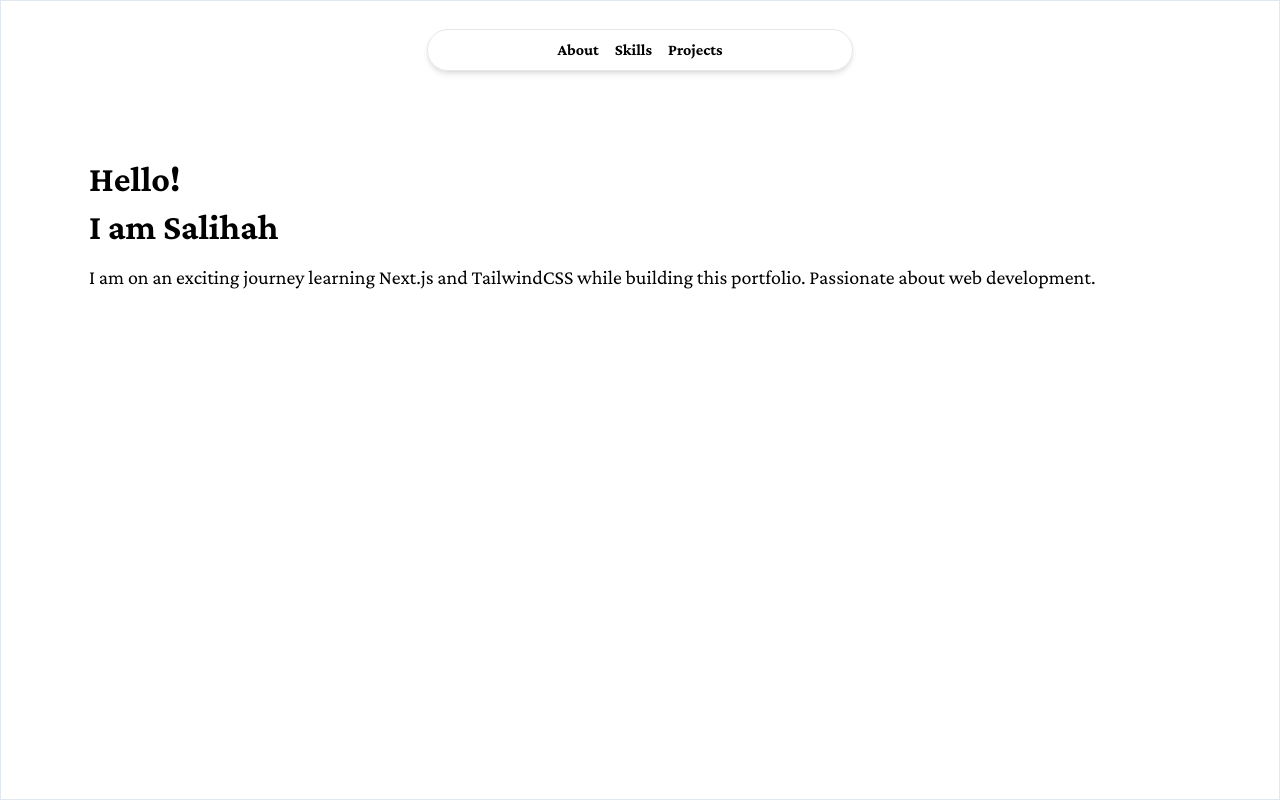
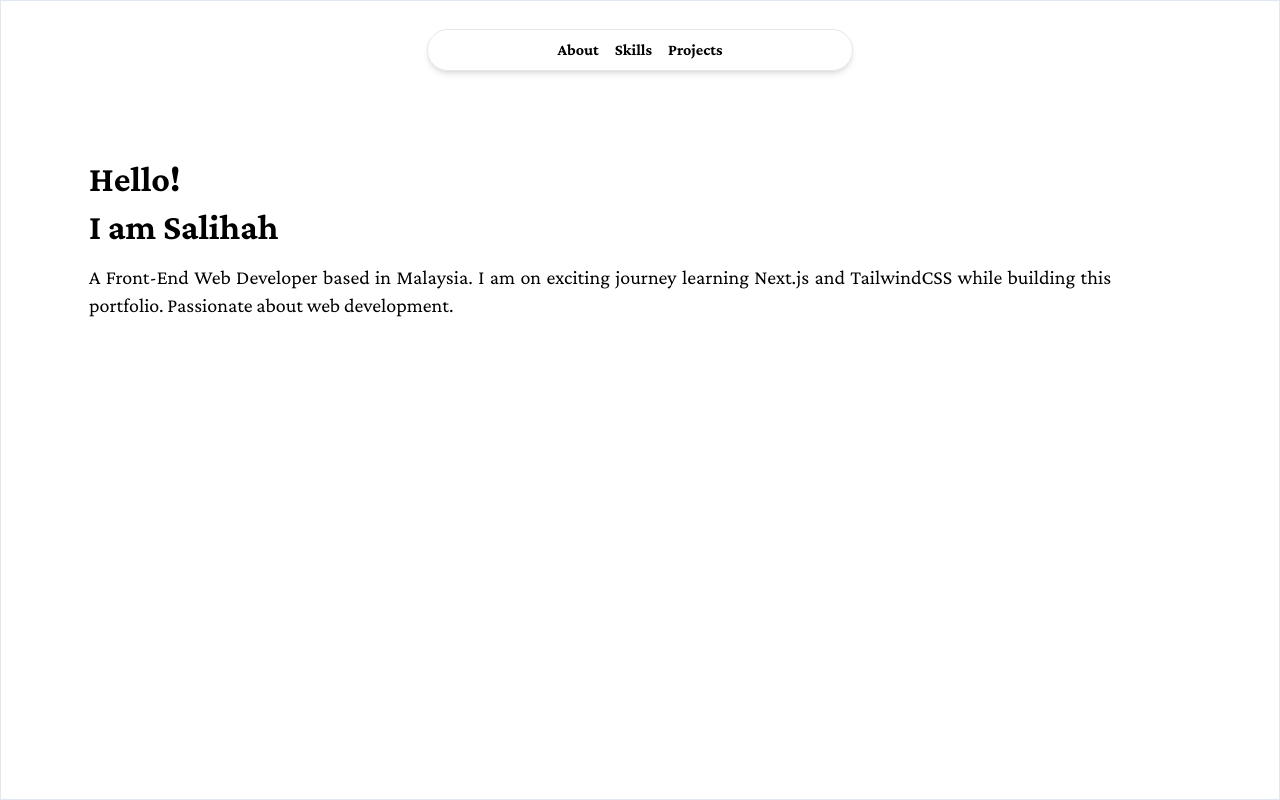
Before and after one commit to salihaaaaa/Portfolio, a Next.js app: page /about in a window 1280 px wide. Built offline with nearby package versions, Linux system fonts and the light colour scheme.

Commit message:
Changes in about page

```diff
--- a/src/app/about/page.tsx
+++ b/src/app/about/page.tsx
@@ -10,7 +10,8 @@ const page = () => {
           Hello! <span className="block mt-1 md:mt-2">I am Salihah</span>{" "}
         </h1>
         <p className="mt-4 text-xl text-justify">
-          I am on an exciting journey learning Next.js and TailwindCSS while building this
+          A Front-End Web Developer based in Malaysia. I am on exciting
+          journey learning Next.js and TailwindCSS while building this
           portfolio. Passionate about web development.
         </p>
       </div>
```
